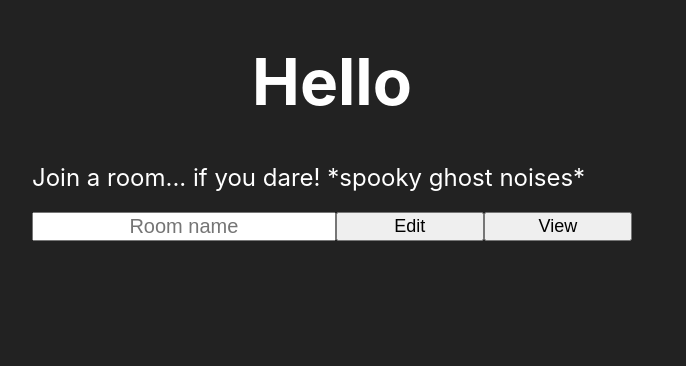
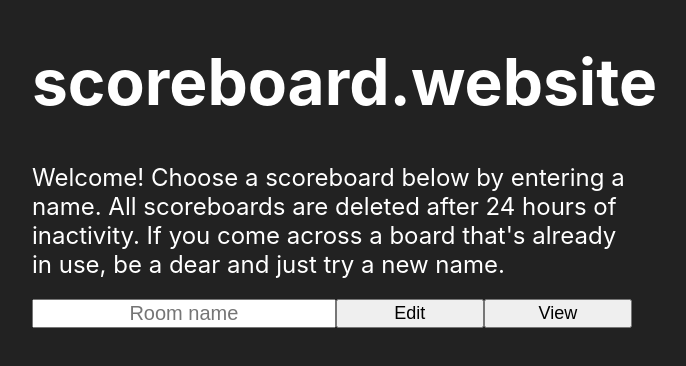
Before and after one commit to ckolderup/scoreboard.website, a React (Create React App) app in the folder client/: page / in a window 1280 px wide. Shown: the top 366 px of the page, without its empty margins (308-994 px from the left). Built offline with nearby package versions, Linux system fonts and the light colour scheme; no server answers.

Commit message:
update front page description

```diff
--- a/client/src/components/Welcome.js
+++ b/client/src/components/Welcome.js
@@ -29,9 +29,11 @@ export default function Welcome() {
 
   return (
     <div className="welcome">
-      <h1>Hello</h1>
+      <h1>scoreboard.website</h1>
       <div className="welcome-text">
-        Join a room... if you dare! *spooky ghost noises*
+        Welcome! Choose a scoreboard below by entering a name. All scoreboards
+        are deleted after 24 hours of inactivity. If you come across a board
+        that's already in use, be a dear and just try a new name.
       </div>
       <div className="join-room">
         <input
```
